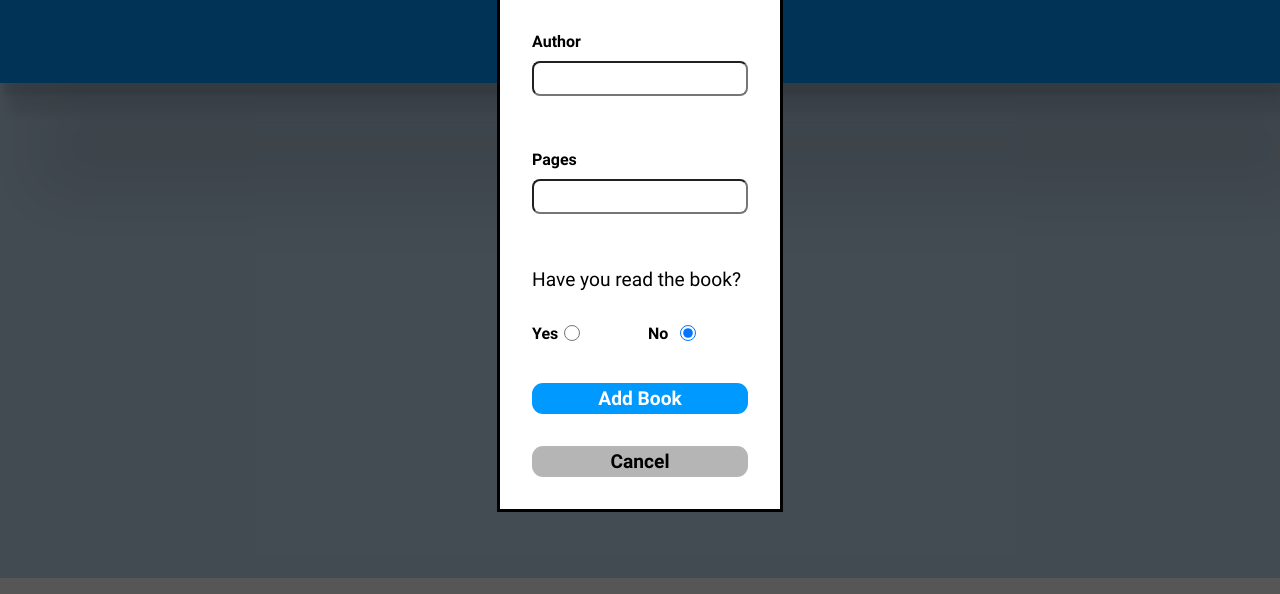
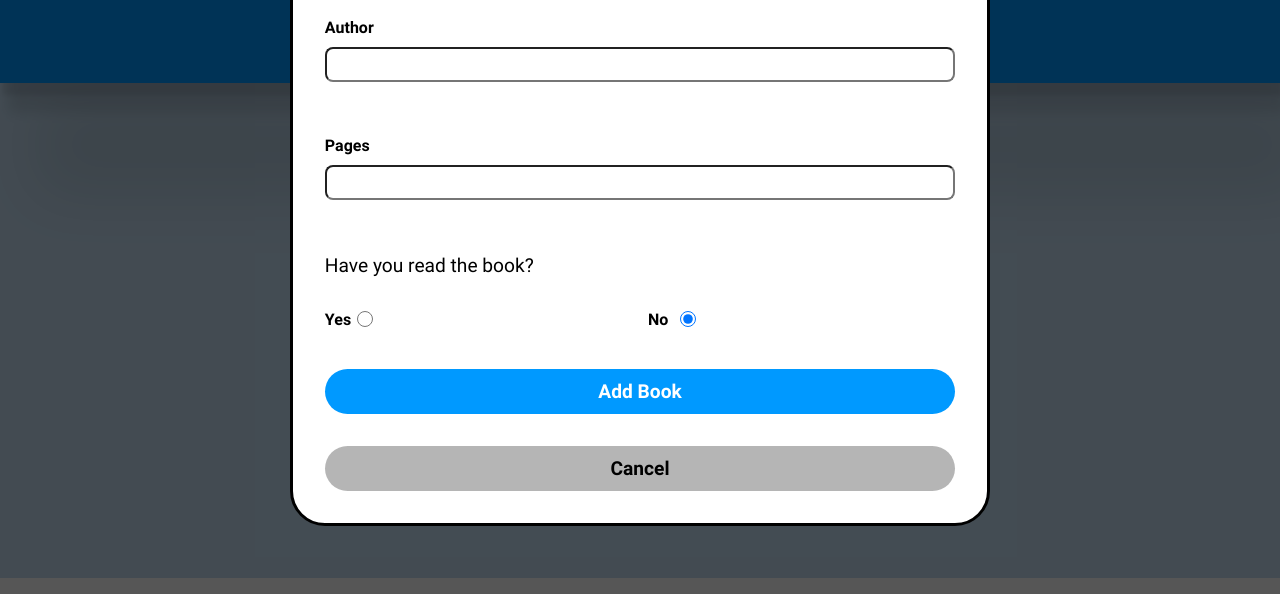
Before and after one commit to blue0206/library, a plain HTML site: page index.html in a window 1280 px wide. Both pictures are taken after a click on the button "New Book". Shown: the part 206-800 px from the top of the page. Drawn offline with Linux system fonts and the light colour scheme.

Commit message:
Setup dialog width property; increase padding-block of dialog buttons
The dialog appeared way too narrow on screen, hence, its width has
been increased.
The dialog buttons appeared too small in height as compared to the
width. The padding-block has been applied to increase their height.

```diff
--- a/style.css
+++ b/style.css
@@ -93,13 +93,13 @@ button, input[type="radio"] {
 
 button {
 	border: none;
-	border-radius: 11px;
 }
 
 button.new-book {
 	padding: 8px;
 	background-color: hsl(0, 0%, 75%);
 	font-weight: 800;
+	border-radius: 11px;
 }
 
 .new-book:focus, .new-book:active, .new-book:hover {
@@ -111,7 +111,10 @@ dialog {
 	margin: auto;
 	max-height: 100dvh;
 	max-width: 100vw;
+	width: clamp(150px, 65ch, 100vw);
+
 	padding: 32px;
+	border-radius: 35px;
 }
 
 dialog::backdrop {
@@ -162,6 +165,11 @@ input:focus, input:active, input:hover {
 	border: none;
 	outline: 2px solid hsl(204, 100%, 50%);
 	background-color: hsla(0, 0%, 82%, 0.514);
+}
+
+.form-element > button {
+	padding-block: 8px;
+	border-radius: 35px;
 }
 
 .submit-btn {
```
